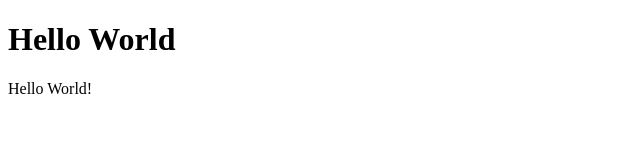
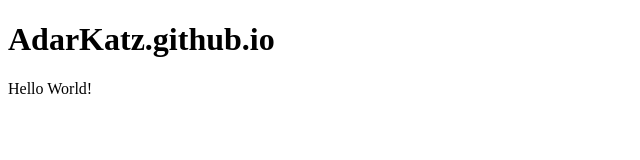
Before and after one commit to AdarKatz/AdarKatz.github.io, a plain HTML site: page index.html in a window 1280 px wide. Shown: the whole page, without its empty margins (0-640 px from the left). Drawn offline with Linux system fonts and the light colour scheme.

Commit message:
Update index.html

```diff
--- a/index.html
+++ b/index.html
@@ -1,7 +1,7 @@
 <!DOCTYPE html>
 <html>
 <body>
-<h1>Hello World</h1>
+<h1>AdarKatz.github.io</h1>
 <p>Hello World!</p>
 </body>
 </html>
```
